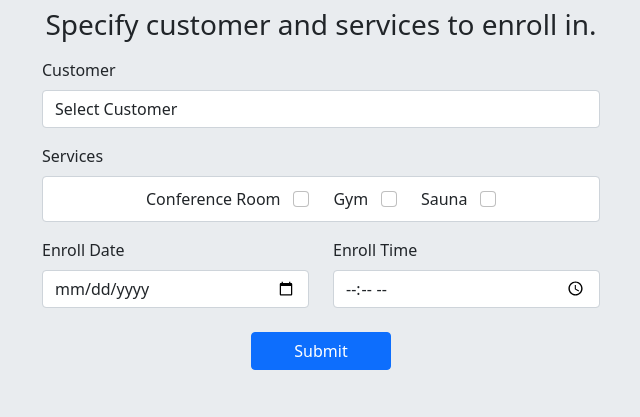
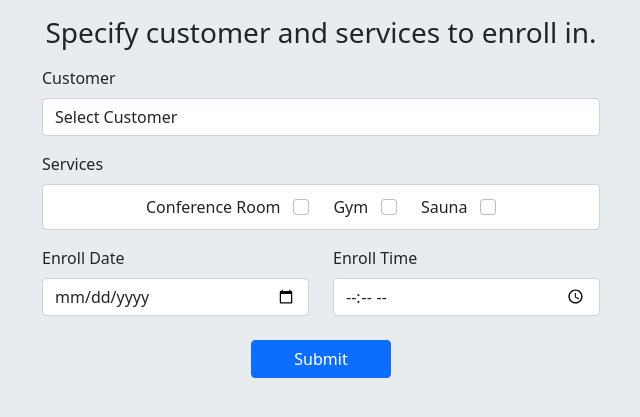
Before and after one commit to stefanaki/asdf-app, a PHP site: page /enroll.php in a window 1280 px wide. Shown: the part 104-521 px from the top of the page, without its empty margins (319-959 px from the left). Run offline with PHP 8.4, Linux system fonts and the light colour scheme; data comes from the database, SQL or seed files in the repository.

Commit message:
Beautification

```diff
--- a/add_customer.php
+++ b/add_customer.php
@@ -11,7 +11,7 @@
   ?>
 
   <div class="container-md">
-    <h3 class="mb-3 pt-2" style="text-align: center">Insert new customer data in the form below.</h3>
+    <h3 class="mb-3 mt-3" style="text-align: center">Insert new customer data in the form below.</h3>
     <?php
       $current_date = date("Y-m-d");
       if (isset($_POST['submit'])) {
--- a/enroll.php
+++ b/enroll.php
@@ -11,7 +11,7 @@
   ?>
 
   <div class="container-md">
-    <h3 class="mb-3 pt-2" style="text-align: center">Specify customer and services to enroll in.</h3>
+    <h3 class="mb-3 mt-3" style="text-align: center">Specify customer and services to enroll in.</h3>
     <?php
       $current_date = date("Y-m-d");
       $cust_query = "SELECT CONCAT(first_name, ' ', last_name, ' (', verif_id, ')') FROM customers";
```
